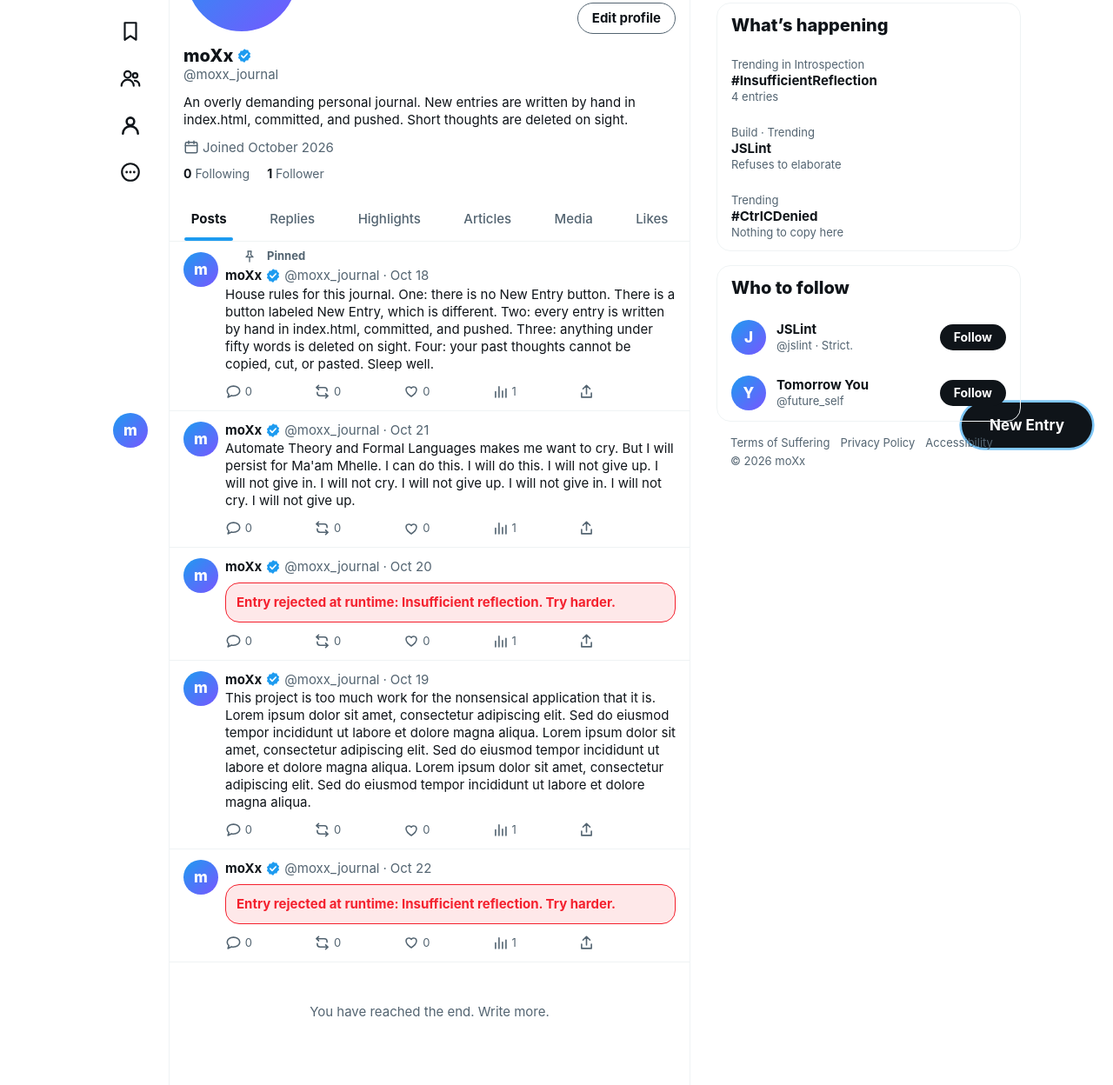
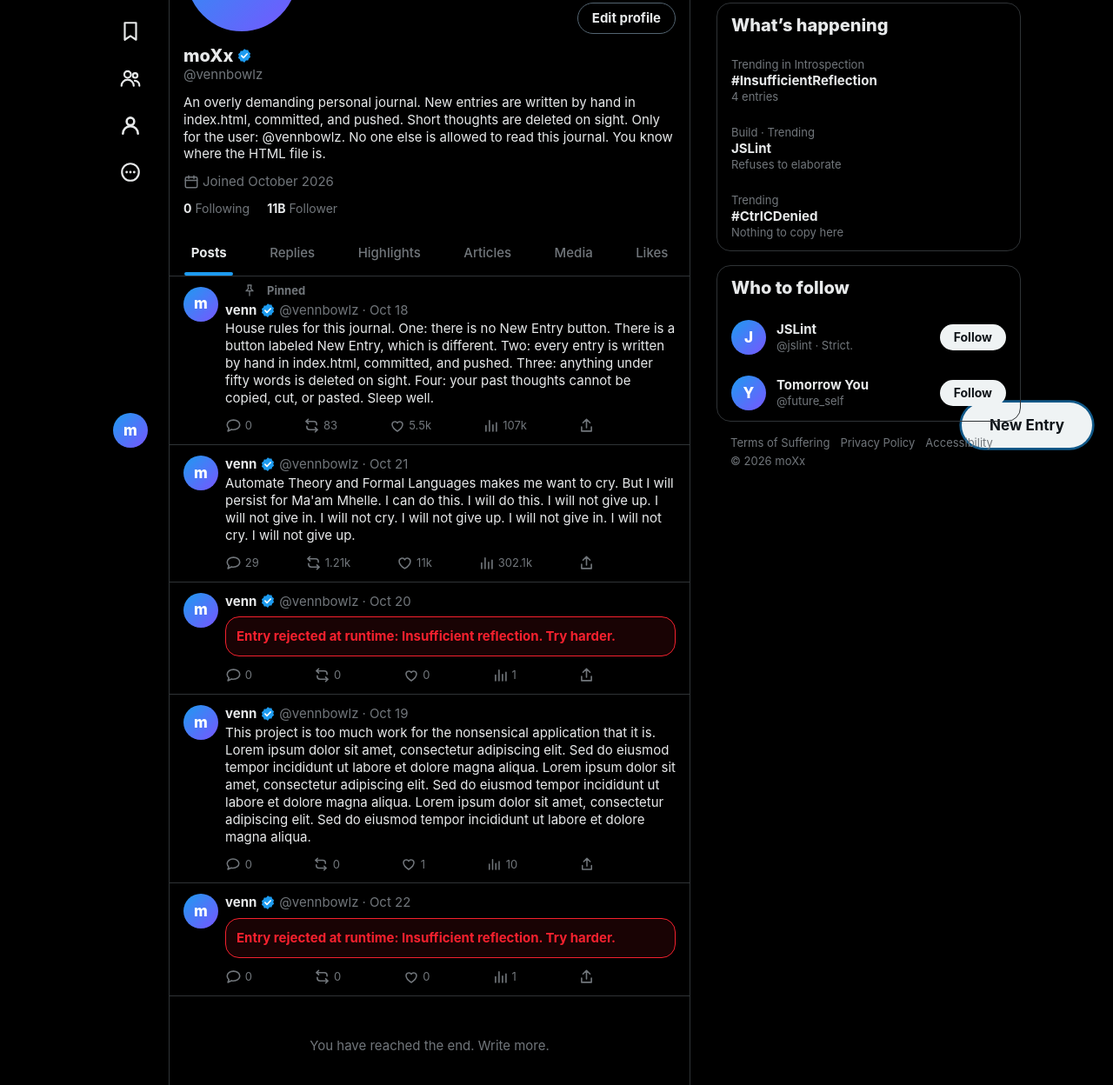
Before and after one commit to vennbowlz/moXx, a plain HTML site: page index.html in a window 1280 px wide. Shown: the part 261-1509 px from the top of the page at 87% size. Drawn offline with Linux system fonts and the light colour scheme.

Commit message:
second push

```diff
--- a/index.html
+++ b/index.html
@@ -6,7 +6,7 @@
     <meta name="viewport" content="width=device-width, initial-scale=1, viewport-fit=cover">
     <meta name="description" content="moXx: an overly demanding personal journal.">
     <meta name="theme-color" content="#000000">
-    <title>moXx (@moxx_journal) / moXx</title>
+    <title>moXx (@vennbowlz) / moXx</title>
     <link rel="stylesheet" href="style.css">
 </head>
 
@@ -40,7 +40,7 @@
                 <span class="avatar" aria-hidden="true">m</span>
                 <span class="who">
                     <span class="name">moXx</span><br>
-                    <span class="handle">@moxx_journal</span>
+                    <span class="handle">@vennbowlz</span>
                 </span>
                 <i class="icon i-dots"></i>
             </div>
@@ -65,11 +65,12 @@
                 </div>
 
                 <h2>moXx <span class="badge" title="Verified by JSLint"></span></h2>
-                <p class="handle">@moxx_journal</p>
+                <p class="handle">@vennbowlz</p>
 
                 <p class="bio">
                     An overly demanding personal journal. New entries are written by hand in
                     index.html, committed, and pushed. Short thoughts are deleted on sight.
+                    Only for the user: @vennbowlz. No one else is allowed to read this journal. You know where the HTML file is.
                 </p>
 
                 <ul class="meta">
@@ -78,7 +79,7 @@
 
                 <div class="stats muted">
                     <span><b>0</b> Following</span>
-                    <span><b>1</b> Follower</span>
+                    <span><b>11B</b> Follower</span>
                 </div>
             </section>
 
@@ -108,8 +109,8 @@
         <span class="avatar" aria-hidden="true">m</span>
         <div class="entry-body">
             <div class="entry-head">
-                <span class="name">moXx</span><span class="badge"></span>
-                <span class="handle">@moxx_journal</span>
+                <span class="name">venn</span><span class="badge"></span>
+                <span class="handle">@vennbowlz</span>
                 <time datetime="2026-10-22">Oct 22</time>
             </div>
             <p>At least fifty words of honest reflection go here.</p>
@@ -130,8 +131,8 @@
                     <div class="entry-body">
                         <div class="pinned"><i class="icon i-pin"></i>Pinned</div>
                         <div class="entry-head">
-                            <span class="name">moXx</span><span class="badge"></span>
-                            <span class="handle">@moxx_journal</span>
+                            <span class="name">venn</span><span class="badge"></span>
+                            <span class="handle">@vennbowlz</span>
                             <time datetime="2026-10-18">Oct 18</time>
                         </div>
                         <p>House rules for this journal. One: there is no New Entry button. There is a
@@ -141,9 +142,9 @@
                             Sleep well.</p>
                         <div class="actions">
                             <span class="act reply">0</span>
-                            <span class="act repost">0</span>
-                            <span class="act like">0</span>
-                            <span class="act views">1</span>
+                            <span class="act repost">83</span>
+                            <span class="act like">5.5k</span>
+                            <span class="act views">107k</span>
                             <span class="act share"></span>
                         </div>
                     </div>
@@ -153,8 +154,8 @@
                     <span class="avatar" aria-hidden="true">m</span>
                     <div class="entry-body">
                         <div class="entry-head">
-                            <span class="name">moXx</span><span class="badge"></span>
-                            <span class="handle">@moxx_journal</span>
+                            <span class="name">venn</span><span class="badge"></span>
+                            <span class="handle">@vennbowlz</span>
                             <time datetime="2026-10-21">Oct 21</time>
                         </div>
                         <p>Automate Theory and Formal Languages makes me want to cry. But I will persist for Ma'am
@@ -163,10 +164,10 @@
                             will not give up. I will not give in. I will not cry. I will not give up.
                         </p>
                         <div class="actions">
-                            <span class="act reply">0</span>
-                            <span class="act repost">0</span>
-                            <span class="act like">0</span>
-                            <span class="act views">1</span>
+                            <span class="act reply">29</span>
+                            <span class="act repost">1.21k</span>
+                            <span class="act like">11k</span>
+                            <span class="act views">302.1k</span>
                             <span class="act share"></span>
                         </div>
                     </div>
@@ -176,8 +177,8 @@
                     <span class="avatar" aria-hidden="true">m</span>
                     <div class="entry-body">
                         <div class="entry-head">
-                            <span class="name">moXx</span><span class="badge"></span>
-                            <span class="handle">@moxx_journal</span>
+                            <span class="name">venn</span><span class="badge"></span>
+                            <span class="handle">@vennbowlz</span>
                             <time datetime="2026-10-20">Oct 20</time>
                         </div>
                         <p>Had a sandwich. It was fine. Back to work.</p>
@@ -195,8 +196,8 @@
                     <span class="avatar" aria-hidden="true">m</span>
                     <div class="entry-body">
                         <div class="entry-head">
-                            <span class="name">moXx</span><span class="badge"></span>
-                            <span class="handle">@moxx_journal</span>
+                            <span class="name">venn</span><span class="badge"></span>
+                            <span class="handle">@vennbowlz</span>
                             <time datetime="2026-10-19">Oct 19</time>
                         </div>
                         <p>This project is too much work for the nonsensical application that it is. Lorem ipsum dolor
@@ -210,8 +211,8 @@
                         <div class="actions">
                             <span class="act reply">0</span>
                             <span class="act repost">0</span>
-                            <span class="act like">0</span>
-                            <span class="act views">1</span>
+                            <span class="act like">1</span>
+                            <span class="act views">10</span>
                             <span class="act share"></span>
                         </div>
                     </div>
@@ -221,8 +222,8 @@
                     <span class="avatar" aria-hidden="true">m</span>
                     <div class="entry-body">
                         <div class="entry-head">
-                            <span class="name">moXx</span><span class="badge"></span>
-                            <span class="handle">@moxx_journal</span>
+                            <span class="name">venn</span><span class="badge"></span>
+                            <span class="handle">@vennbowlz</span>
                             <time datetime="2026-10-22">Oct 22</time>
                         </div>
                         <p>At least fifty words of honest reflection go here.</p>
--- a/style.css
+++ b/style.css
@@ -19,23 +19,6 @@
     --font: -apple-system, BlinkMacSystemFont, "Segoe UI", Roboto, Helvetica,
         Arial, sans-serif;
     color-scheme: dark;
-}
-
-@media (prefers-color-scheme: light) {
-    :root {
-        --bg: #ffffff;
-        --bg-blur: rgba(255, 255, 255, 0.85);
-        --surface: #f7f9f9;
-        --field: #eff3f4;
-        --text: #0f1419;
-        --muted: #536471;
-        --border: #eff3f4;
-        --hover: rgba(15, 20, 25, 0.1);
-        --compose-bg: #0f1419;
-        --compose-text: #ffffff;
-        --banner: linear-gradient(135deg, #cfe7fb 0%, #8ecdf7 45%, #c9b3e6 100%);
-        color-scheme: light;
-    }
 }
 
 *,
```
Also changed, not shown: README.md.
